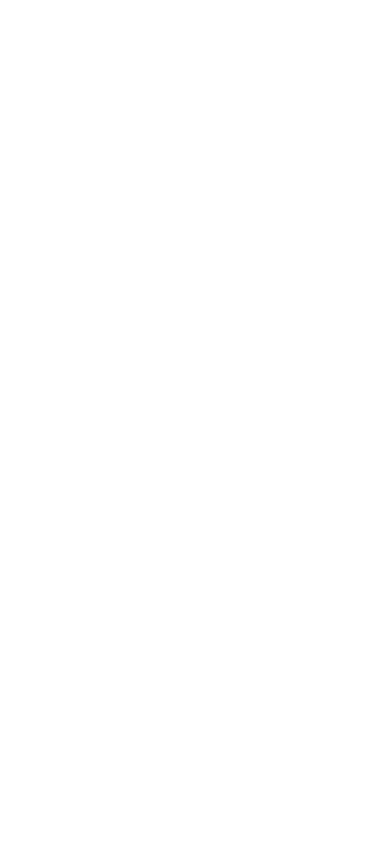
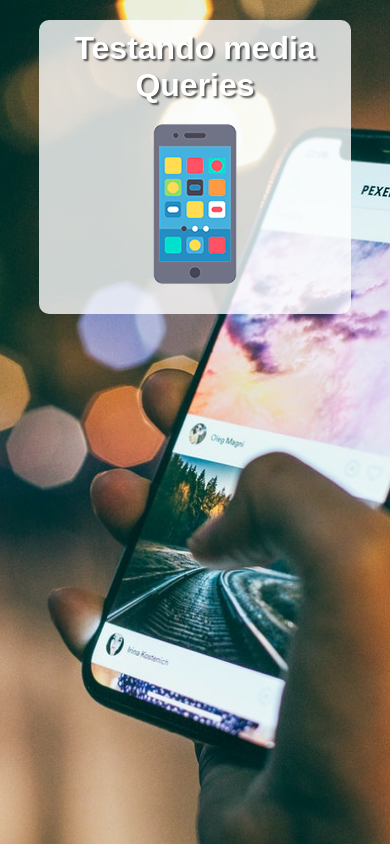
Before and after one commit to GabrieGPimentel/Exercicios-026, a plain HTML site: page mq004/index.html in a window 390 px wide. Drawn offline with Linux system fonts and the light colour scheme.

Commit message:
media Query feito

```diff
--- /dev/null
+++ b/mq004/estilo/Media-query.css
@@ -0,0 +1,2 @@
+@charset "utf-8";
+/* todas as demais medias */
--- /dev/null
+++ b/mq004/estilo/style.css
@@ -0,0 +1,44 @@
+@charset "utf-8";
+
+ /* versão mobile first */
+ *{
+    font-family: Arial, Helvetica, sans-serif;
+    font-size: 1em;
+    margin: 0px;
+    padding: 0px;
+    box-sizing: border-box;
+ }
+  html{
+    height: 100vh;
+
+
+ }
+ body{
+    background: black url(../imagens/back-phone.jpg) no-repeat;
+    background-size: cover;
+    background-position: center center;
+ }
+ main{
+
+    background-color: rgba(255, 255, 255, 0.79);
+    width: 80%;
+    margin: auto;
+    margin-top: 20px;
+    border-radius: 10px;
+    padding: 10px;
+ }
+ h1{
+    text-align: center;
+    color: white;
+    font-size: 2em;
+    text-shadow: 2px 2px 2px rgba(0, 0, 0, 0.641);
+ }
+ img{
+    display: block;
+    margin: auto;
+ }
+ img#phone{display: block;}
+ img#tablet{display: none;}
+ img#print{display: none;}
+ img#pc{display: none;}
+ img#tv{display: none;}
--- a/mq004/index.html
+++ b/mq004/index.html
@@ -4,9 +4,23 @@
     <meta charset="UTF-8">
     <meta name="viewport" content="width=device-width, initial-scale=1.0">
     <title>Media Query</title>
+    <link rel="stylesheet" href="estilo/style.css" media="all">
+    <link rel="stylesheet" href="estilo/Med id=""ia-query.css">
 </head>
 <body>
-    <h1></h1>
+    <main>
+    <h1>Testando media Queries</h1>
 
+    <img id="phone" src="imagens/icon-phone.png" alt="Acessando via smartephone">
+
+    <img id="tablet" src="imagens/icon-tablet.png" alt="Acessando via tablet">
+
+    <img id="print" src="imagens/icon-print.png" alt="Versão para impressão ">
+
+    <img id="pc" src="imagens/icon-pc.png" alt="Versão para disktop ">
+
+    <img id="tv" src="imagens/icon-tv.png" alt="versão ara tv ">
+
+    </main>
 </body>
 </html>
```
